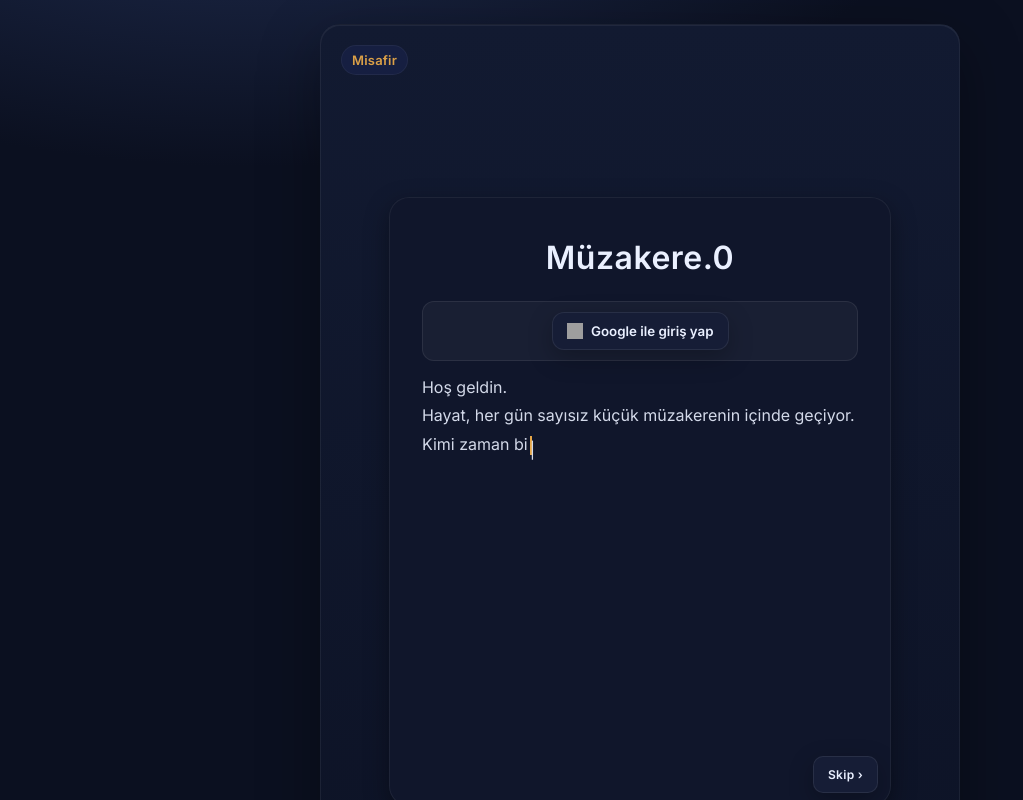
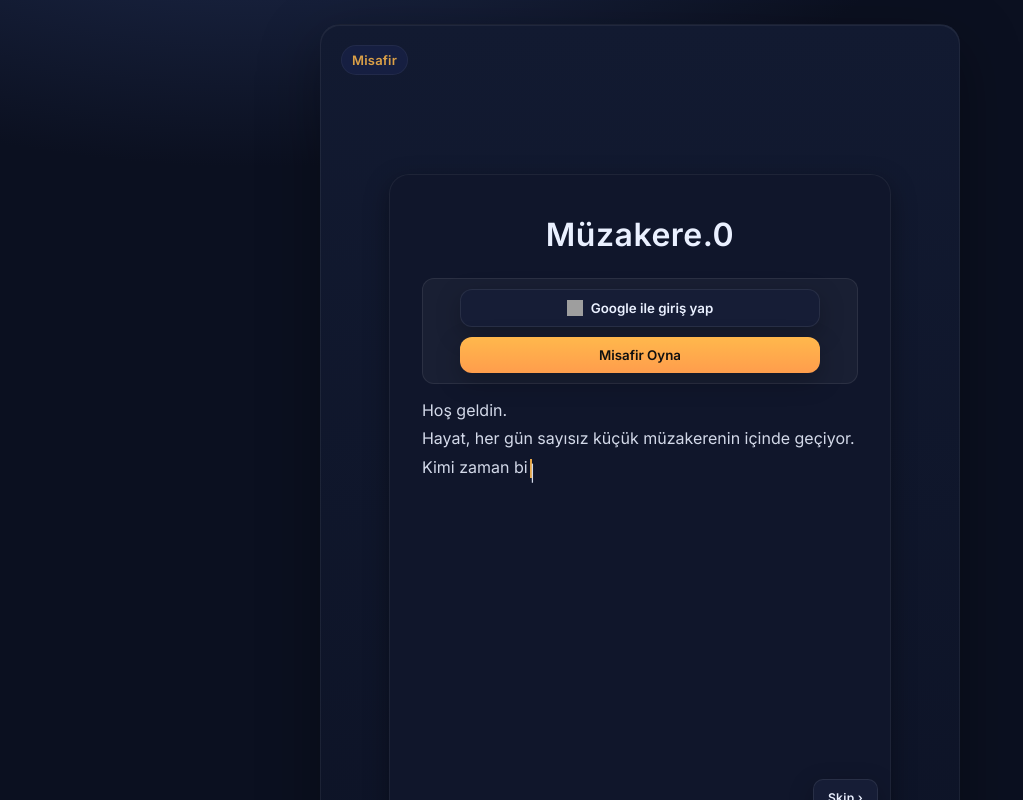
Before and after one commit to omerali1996/convince_app_v3, a React (Create React App) app: page / in a window 1280 px wide. Shown: the top 800 px of the page, without its empty margins (0-1023 px from the left). Built offline with nearby package versions, Linux system fonts and the light colour scheme; no server answers; grey boxes are pictures that could not be loaded.

Commit message:
Update WelcomeScreen.jsx

```diff
--- a/src/components/WelcomeScreen.jsx
+++ b/src/components/WelcomeScreen.jsx
@@ -1,3 +1,4 @@
+// WelcomeScreen.jsx
 // "use client";
 
 import React, { useState, useEffect, useRef } from "react";
@@ -34,11 +35,9 @@ Hazırsan, oyun başlasın. 🧠💥`;
   const playKeySound = () => {
     const a = keyAudioRef.current;
     if (!a) return;
-
     const now = performance.now();
     if (now < nextTickRef.current) return;
     if (!a.paused) return;
-
     try {
       a.volume = 0.06;
       a.currentTime = 0;
@@ -95,7 +94,8 @@ Hazırsan, oyun başlasın. 🧠💥`;
     };
   }, []);
 
-  const handleStart = () => {
+  const handleStartGuest = () => {
+    // Misafir başlat → senaryolar ekranına geç
     stopKeySound();
     startGame();
   };
@@ -155,18 +155,37 @@ Hazırsan, oyun başlasın. 🧠💥`;
                 Çıkış
               </button>
             </div>
-          ) : (<button onClick={loginWithGoogle}
+          ) : (
+            // ⬇️ İki buton alt alta ve alttan kayarak gelsin
+            <motion.div
+              initial={{ y: 24, opacity: 0 }}
+              animate={{ y: 0, opacity: 1 }}
+              transition={{ duration: 0.45, ease: "easeOut" }}
+              style={stackButtons}
+            >
+              <button
+                onClick={loginWithGoogle}
                 className="btn btn-secondary"
-              style={{ display: "flex", alignItems: "center", gap: 8 }}
+                style={stackBtnItem}
               >
                 <img
                   src="https://www.gstatic.com/firebasejs/ui/2.0.0/images/auth/google.svg"
                   alt="Google"
                   width={16}
                   height={16}
+                  style={{ marginRight: 8 }}
                 />
-              <span>Google ile giriş yap</span>
+                Google ile giriş yap
               </button>
+
+              <button
+                onClick={handleStartGuest}
+                className="btn btn-primary"
+                style={stackBtnItem}
+              >
+                Misafir Oyna
+              </button>
+            </motion.div>
           )}
         </div>
 
@@ -177,18 +196,18 @@ Hazırsan, oyun başlasın. 🧠💥`;
           </div>
         </div>
 
-        {showButton && (
+        {showButton && user && (
           <motion.button
             initial={{ y: 20, opacity: 0 }}
             animate={{ y: 0, opacity: 1 }}
             transition={{ duration: 0.6, ease: "easeOut" }}
-            onClick={handleStart}
+            onClick={handleStartGuest}
             className="ws-startBtn btn btn-primary"
             style={buttonStyle}
             whileHover={{ scale: 1.03 }}
             whileTap={{ scale: 0.98 }}
           >
-            {user ? "Oynamaya Başla" : "Misafir Oyna"}
+            Oynamaya Başla
           </motion.button>
         )}
       </motion.div>
@@ -284,6 +303,20 @@ const authBar = {
   alignItems: "center",
   justifyContent: "center",
   gap: 10,
+  width: "100%",
+};
+
+const stackButtons = {
+  display: "flex",
+  flexDirection: "column",
+  gap: 10,
+  width: "100%",
+  maxWidth: 360,
+};
+
+const stackBtnItem = {
+  width: "100%",
+  justifyContent: "center",
 };
 
 const textContainer = { marginBottom: 32 };
```
Lines whose indentation alone changed are shown as unchanged.
